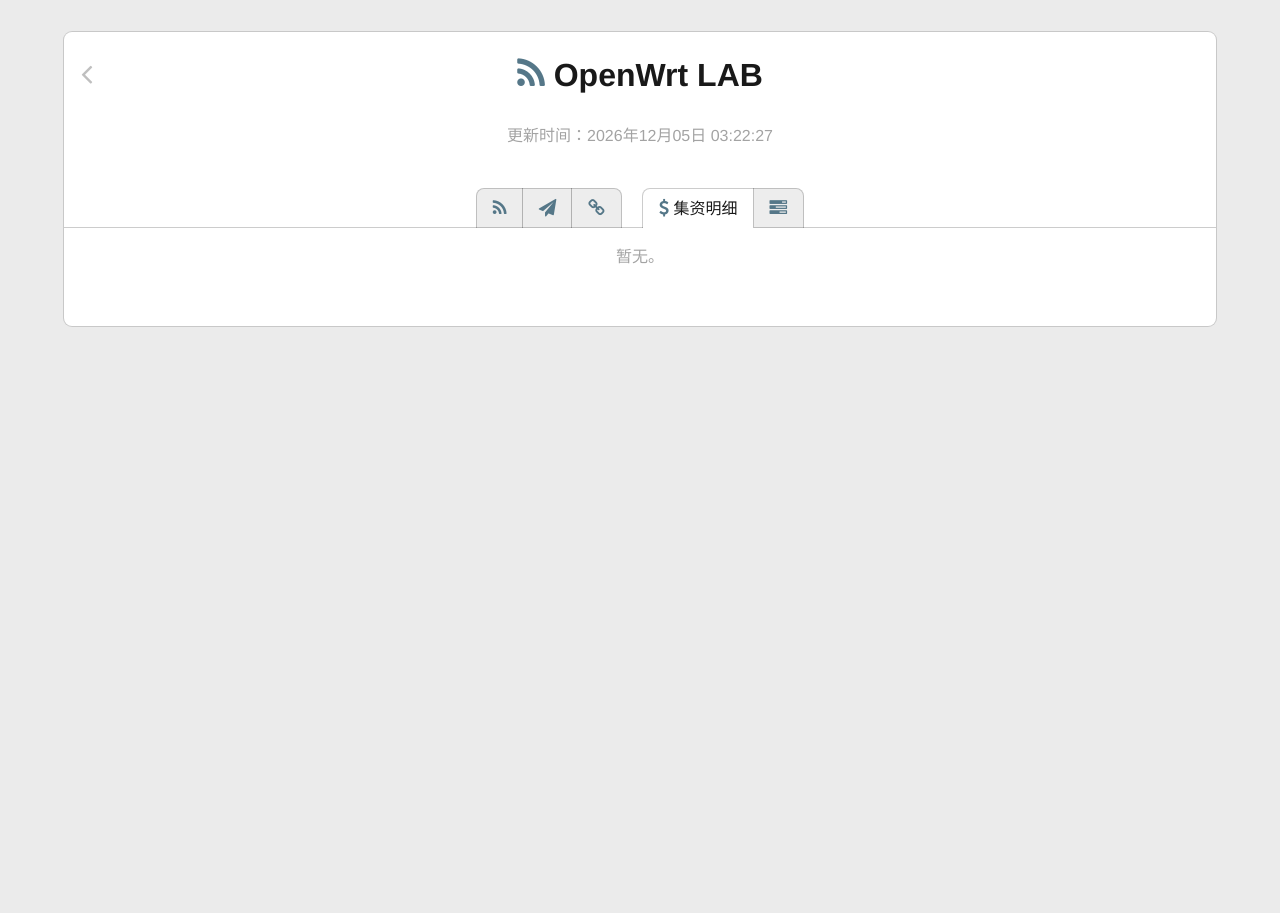
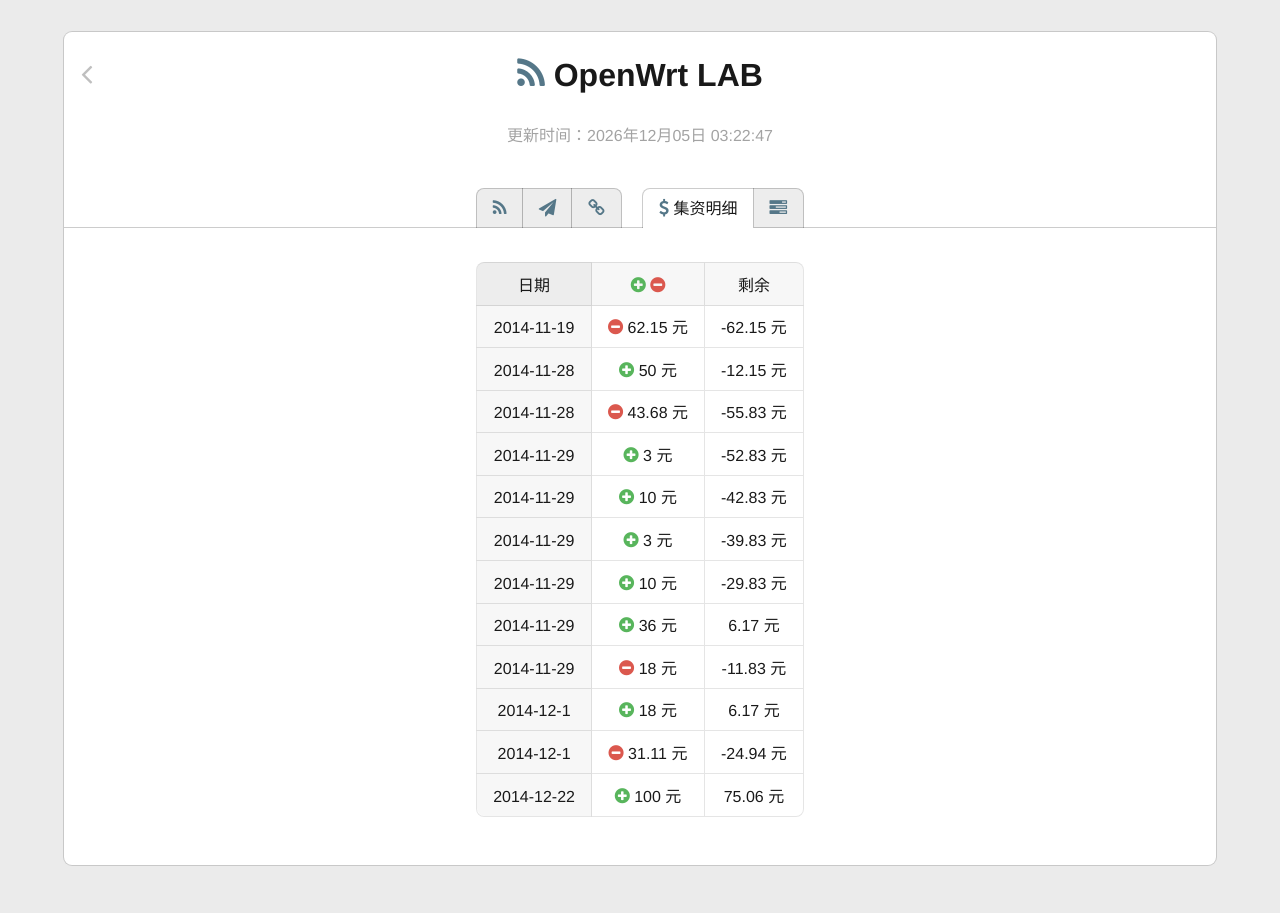
Before and after one commit to Cloudxtreme/VPS, a PHP site: page / in a window 1280 px wide, after a click on "集资明细". Before the commit the page ends 327 px from the top, so only its background shows below. Run offline with PHP 8.4, Linux system fonts and the light colour scheme.

Commit message:
xvm daily bkup

```diff
--- a/xvm/var/www/index.php
+++ b/xvm/var/www/index.php
@@ -6,6 +6,8 @@
 	$path_op = 'router';
 	$path_ss = 'router/shadowsocks';
 	$ignore = 'router/shadowsocks/ignore.list';
+
+	$blance = 0;
 ?>
 
 <!DOCTYPE html>
@@ -113,10 +115,143 @@
 					<p class="gray center null">暂无。</p>
 				</div>
 				<div id="tab4" class="tab">
-					<p class="gray center null">暂无。</p>
+					<br />
+					<table class="center">
+						<tr>
+							<td>日期</td>
+							<td>
+								<i class="fa fa-plus-circle text-success"></i> <i class="fa fa-minus-circle text-danger"></i>
+							</td>
+							<td>剩余</td>
+						</tr>
+						<tr>
+							<td>2014-11-19</td>
+							<td class="tip"><div>年租金 $9.99 用于 BangwagonHost VPS</div><i class="fa fa-minus-circle text-danger"></i> 62.15 元</td>
+							<td><?php echo $blance -= 62.15; ?> 元</td>
+						</tr>
+						<tr>
+							<td>2014-11-28</td>
+							<td class="tip"><div>来自 <i class="fa fa-user"></i> kk</div><i class="fa fa-plus-circle text-success"></i> 50 元</td>
+							<td><?php echo $blance += 50; ?> 元</td>
+						</tr>
+						<tr>
+							<td>2014-11-28</td>
+							<td class="tip"><div>月租金 $7.02 用于 Linode VPS</div><i class="fa fa-minus-circle text-danger"></i> 43.68 元</td>
+							<td><?php echo $blance -= 43.68; ?> 元</td>
+						</tr>
+						<tr>
+							<td>2014-11-29</td>
+							<td class="tip"><div>来自 <i class="fa fa-user"></i> 2罗</div><i class="fa fa-plus-circle text-success"></i> 3 元</td>
+							<td><?php echo $blance += 3; ?> 元</td>
+						</tr>
+						<tr>
+							<td>2014-11-29</td>
+							<td class="tip"><div>来自 <i class="fa fa-user"></i> 西瓜</div><i class="fa fa-plus-circle text-success"></i> 10 元</td>
+							<td><?php echo $blance += 10; ?> 元</td>
+						</tr>
+						<tr>
+							<td>2014-11-29</td>
+							<td class="tip"><div>来自 <i class="fa fa-user"></i> kano</div><i class="fa fa-plus-circle text-success"></i> 3 元</td>
+							<td><?php echo $blance += 3; ?> 元</td>
+						</tr>
+						<tr>
+							<td>2014-11-29</td>
+							<td class="tip"><div>来自 <i class="fa fa-user"></i> 37</div><i class="fa fa-plus-circle text-success"></i> 10 元</td>
+							<td><?php echo $blance += 10; ?> 元</td>
+						</tr>
+						<tr>
+							<td>2014-11-29</td>
+							<td class="tip"><div>来自 <i class="fa fa-user"></i> kk</div><i class="fa fa-plus-circle text-success"></i> 36 元</td>
+							<td><?php echo $blance += 36; ?> 元</td>
+						</tr>
+						<tr>
+							<td>2014-11-29</td>
+							<td class="tip"><div>月租金用于 Kvmla VPS</div><i class="fa fa-minus-circle text-danger"></i> 18 元</td>
+							<td><?php echo $blance -= 18; ?> 元</td>
+						</tr>
+						<tr>
+							<td>2014-12-1</td>
+							<td class="tip"><div>来自 Kvmla VPS 的退款</div><i class="fa fa-plus-circle text-success"></i> 18 元</td>
+							<td><?php echo $blance += 18; ?> 元</td>
+						</tr>
+						<tr>
+							<td>2014-12-1</td>
+							<td class="tip"><div>月租金 $5 用于 DigitalOcean VPS</div><i class="fa fa-minus-circle text-danger"></i> 31.11 元</td>
+							<td><?php echo $blance -= 31.11; ?> 元</td>
+						</tr>
+						<tr>
+							<td>2014-12-22</td>
+							<td class="tip"><div>来自 <i class="fa fa-user"></i> 神往</div><i class="fa fa-plus-circle text-success"></i> 100 元</td>
+							<td><?php echo $blance += 100; ?> 元</td>
+						</tr>
+					</table>
 				</div>
 				<div id="tab5" class="tab">
-					<p class="gray center null">暂无。</p>
+					<br />
+					<table class="center">
+						<tr>
+							<td>VPS IP</td>
+							<td>VPS 运营商</td>
+							<td>机房位置</td>
+							<td>服务端版本</td>
+							<td>到期日期</td>
+							<td>价格</td>
+							<td>续费计划</td>
+						</tr>
+						<tr>
+							<td class="ip">&#241;&#240;&#244;&#239;&#242;&#242;&#244;&#239;&#241;&#243;&#245;&#239;&#244;&#243;</td>
+							<td>BandwagonHost</td>
+							<td>美国 加州</td>
+							<td><span class="hilight">python</span><span class="hilight">go</span></td>
+							<td>2015-4-2</td>
+							<td>年费 $4.99</td>
+							<td><i class="fa fa-toggle-off"></i></td>
+						</tr>
+						<tr>
+							<td class="ip">&#241;&#240;&#244;&#239;&#242;&#242;&#244;&#239;&#241;&#243;&#244;&#239;&#242;&#242;&#249;</td>
+							<td>BandwagonHost</td>
+							<td>美国 加州</td>
+							<td><span class="hilight">python</span><span class="hilight">go</span></td>
+							<td>2015-11-19</td>
+							<td>年费 $9.99</td>
+							<td><i class="fa fa-toggle-off"></i></td>
+						</tr>
+						<tr>
+							<td class="ip">
+								&#241;&#240;&#244;&#239;&#241;&#242;&#248;&#239;&#249;&#242;&#239;&#241;&#244;&#246;
+								<br />
+								&#241;&#240;&#244;&#239;&#241;&#242;&#248;&#239;&#249;&#242;&#239;&#242;&#244;&#246;
+								<br />
+								&#241;&#240;&#244;&#239;&#241;&#242;&#248;&#239;&#249;&#243;&#239;&#241;&#241;&#249;
+								<br />
+								&#241;&#240;&#244;&#239;&#241;&#242;&#248;&#239;&#249;&#244;&#239;&#242;&#240;&#244;
+							</td>
+							<td>XVM Labs</td>
+							<td>美国 加州</td>
+							<td><span class="hilight">go</span></td>
+							<td>2015-6-19</td>
+							<td>年费 $4.99</td>
+							<td><i class="fa fa-toggle-off"></i></td>
+						</tr>
+						<tr>
+							<td class="ip">&#241;&#240;&#246;&#239;&#241;&#248;&#246;&#239;&#241;&#241;&#245;&#239;&#241;&#247;&#240;</td>
+							<td>Linode</td>
+							<td>日本 东京</td>
+							<td><span class="hilight">python</span><span class="hilight">go</span></td>
+							<td>2014-12-31</td>
+							<td>月费 $10</td>
+							<td><i class="fa fa-toggle-off"></i></td>
+						</tr>
+						<tr>
+							<td class="ip">&#241;&#242;&#248;&#239;&#241;&#249;&#249;&#239;&#242;&#242;&#242;&#239;&#241;&#247;&#247;</td>
+							<td>DigitalOcean</td>
+							<td>新加坡</td>
+							<td><span class="hilight">python</span><span class="hilight">go</span></td>
+							<td>2014-12-31</td>
+							<td>月费 $5</td>
+							<td><i class="fa fa-toggle-on"></i></td>
+						</tr>
+					</table>
 				</div>
 			</div>
 		</div>
--- a/xvm/var/www/style.css
+++ b/xvm/var/www/style.css
@@ -1,5 +1,6 @@
 @import url(./fonts/octicons/octicons.css);
 @import url(./fonts/meslo.css);
+@import url(./fonts/ip.css);
 /*@import url(//maxcdn.bootstrapcdn.com/font-awesome/4.2.0/css/font-awesome.min.css);*/
 @import url(./fonts/font-awesome/css/font-awesome.min.css);
 /*@import url(http://fonts.googleapis.com/css?family=Source+Code+Pro:400,700);*/
@@ -487,3 +488,11 @@ table + div.dl a:not([name]):not([href$="png"]):hover	{ background-color: transp
 .safe		{ color: rgb(75,150,75);	background-color: rgba(75,150,75,.12); }
 .hilight:hover	{ background-color: rgba(65,131,196,.25); }
 .safe:hover		{ background-color: rgba(75,150,75,.25); }
+
+.ip				{ font-family: 'ip'; font-size: 95%; }
+
+.text-primary	{ color: rgb(48,124,183); }
+.text-success	{ color: rgb(88,181,92); }
+.text-info		{ color: rgb(86,192,222); }
+.text-warning	{ color: rgb(241,173,77); }
+.text-danger	{ color: rgb(219,88,78); }
```
Also changed, not shown: xvm/var/www/fonts/ip.css (added), 3 other files.
